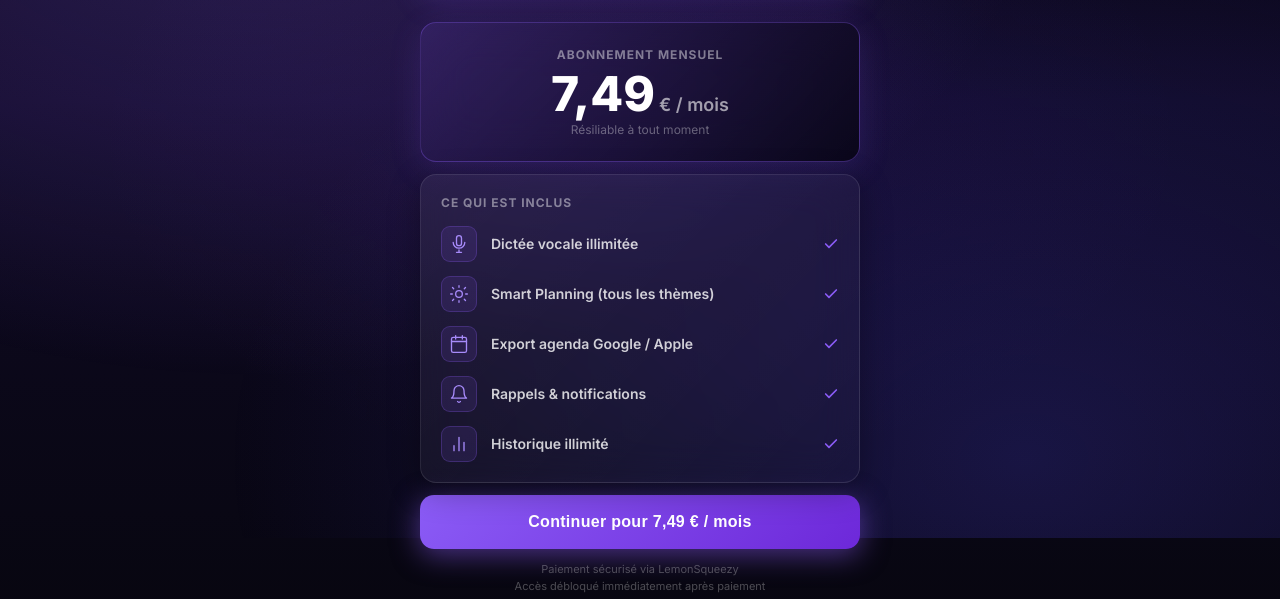
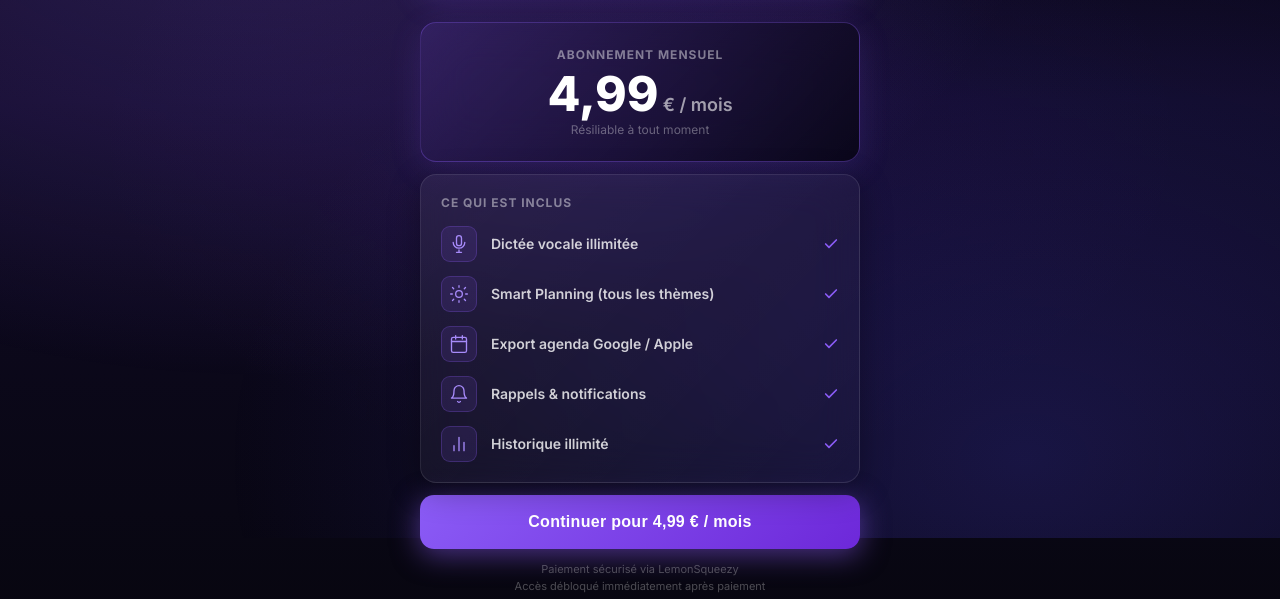
Before and after one commit to mr7snowmountain-wq/DAY-TALK, a React (Vite) app: page /paywall in a window 1280 px wide. Shown: the part 262-861 px from the top of the page. Built offline with nearby package versions, Linux system fonts and the light colour scheme; no server answers.

Commit message:
fix: update price to 4.99€/month

```diff
--- a/src/pages/PaywallPage.jsx
+++ b/src/pages/PaywallPage.jsx
@@ -5,7 +5,7 @@ import { supabase } from '../lib/supabase'
 
 // ⚠️ Remplace par ton vrai checkout URL LemonSqueezy
 const LEMON_CHECKOUT_URL = 'REMPLACER_PAR_TON_URL_LEMONSQUEEZY'
-const PRICE = '7,49 €'
+const PRICE = '4,99 €'
 
 const FEATURES = [
   { svg: <svg width="20" height="20" viewBox="0 0 24 24" fill="none" stroke="currentColor" strokeWidth="1.6" strokeLinecap="round" strokeLinejoin="round"><rect x="9" y="2" width="6" height="12" rx="3"/><path d="M5 10a7 7 0 0014 0M12 19v3M9 22h6"/></svg>, label: 'Dictée vocale illimitée' },
```
